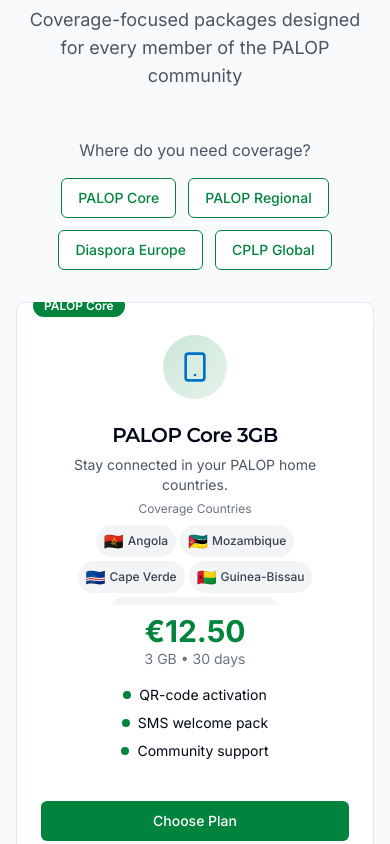
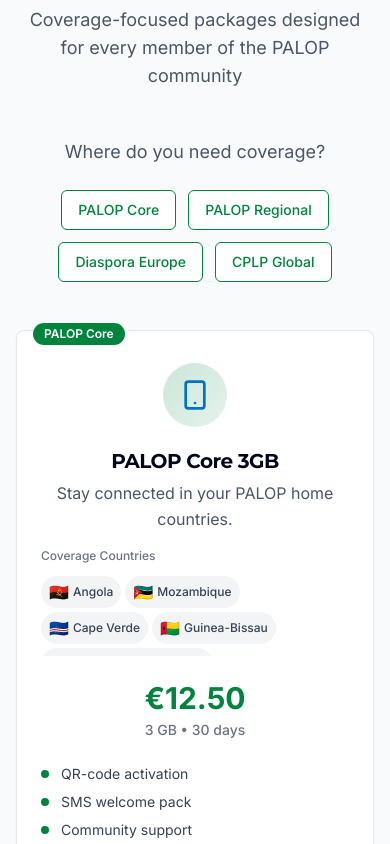
Before and after one commit to Turyto/palop-roam-connect, a React (Vite) app: page / in a window 390 px wide. Shown: the part 1220-2064 px from the top of the page. Built offline with nearby package versions, Linux system fonts and the light colour scheme.

Commit message:
Refactor: Improve plan card design and UX
- Implemented a responsive grid layout for plan cards.
- Fixed text alignment and truncation issues.
- Ensured card consistency with min-height and consistent spacing.
- Added hover states and improved overall UX polish.

```diff
--- a/package.json
+++ b/package.json
@@ -40,6 +40,7 @@
     "@radix-ui/react-toggle-group": "^1.1.0",
     "@radix-ui/react-tooltip": "^1.1.4",
     "@supabase/supabase-js": "^2.50.0",
+    "@tailwindcss/line-clamp": "^0.4.4",
     "@tanstack/react-query": "^5.56.2",
     "@types/file-saver": "^2.0.7",
     "class-variance-authority": "^0.7.1",
--- a/src/components/PlanCards.tsx
+++ b/src/components/PlanCards.tsx
@@ -1,7 +1,6 @@
 
 import { Button } from "@/components/ui/button";
 import { Card, CardContent, CardDescription, CardFooter, CardHeader, CardTitle } from "@/components/ui/card";
-import { Carousel, CarouselContent, CarouselItem, CarouselNext, CarouselPrevious } from "@/components/ui/carousel";
 import { Badge } from "@/components/ui/badge";
 import { Smartphone, Users, Briefcase, Globe } from "lucide-react";
 import { Link } from "react-router-dom";
@@ -81,14 +80,14 @@ const CoverageFilter = ({ onFilterSelect }: { onFilterSelect: (clusterId: string
   ];
 
   return (
-    <div className="mb-8">
-      <p className="text-center text-gray-600 mb-4">Where do you need coverage?</p>
+    <div className="mb-12">
+      <p className="text-center text-gray-600 mb-6 text-lg">Where do you need coverage?</p>
       <div className="flex flex-wrap justify-center gap-3">
         {clusters.map((cluster) => (
           <Button
             key={cluster.id}
             variant="outline"
-            className="border-palop-green text-palop-green hover:bg-palop-green/10"
+            className="border-palop-green text-palop-green hover:bg-palop-green hover:text-white transition-all duration-200"
             onClick={() => onFilterSelect(cluster.id)}
           >
             {cluster.name}
@@ -117,20 +116,16 @@ const PlanCards = () => {
 
         <CoverageFilter onFilterSelect={handleFilterSelect} />
 
+        {/* Responsive Grid Layout */}
         <div className="max-w-7xl mx-auto">
-          <Carousel
-            opts={{
-              align: "start",
-              loop: true,
-            }}
-            className="w-full"
-          >
-            <CarouselContent className="-ml-2 md:-ml-4">
+          <div className="grid grid-cols-1 md:grid-cols-2 lg:grid-cols-3 xl:grid-cols-4 gap-6">
             {plans.map((plan) => (
-                <CarouselItem key={plan.id} className="pl-2 md:pl-4 basis-full md:basis-1/2 lg:basis-1/3">
               <Card
+                key={plan.id}
                 id={`plan-${plan.id}`}
-                    className={`h-full card-hover ${plan.popular ? 'border-2 border-palop-green shadow-lg' : ''} relative`}
+                className={`h-full transition-all duration-300 hover:shadow-xl hover:-translate-y-1 hover:border-palop-green/30 ${
+                  plan.popular ? 'border-2 border-palop-green shadow-lg scale-105 lg:scale-100' : 'border border-gray-200'
+                } relative flex flex-col`}
               >
                 {plan.popular && (
                   <div className="absolute -top-3 right-4 bg-palop-green text-white px-3 py-1 text-xs font-bold rounded-full z-10">
@@ -138,22 +133,27 @@ const PlanCards = () => {
                   </div>
                 )}
 
-                    <Badge className={`absolute -top-2 left-4 ${plan.badgeColor} text-white text-xs z-10`}>
+                <Badge className={`absolute -top-2 left-4 ${plan.badgeColor} text-white text-xs z-10 font-semibold`}>
                   {plan.clusterName}
                 </Badge>
 
-                    <CardHeader className="text-center pb-2 pt-8">
+                <CardHeader className="text-center pb-4 pt-8 flex-shrink-0">
                   <div className={`w-16 h-16 mx-auto mb-4 rounded-full bg-gradient-to-br ${plan.color} flex items-center justify-center text-palop-blue`}>
                     {plan.icon}
                   </div>
-                      <CardTitle className="text-xl">{plan.title}</CardTitle>
-                      <CardDescription className="text-gray-600 mb-2">{plan.tagline}</CardDescription>
+                  <CardTitle className="text-xl font-bold leading-tight">{plan.title}</CardTitle>
+                  <CardDescription className="text-gray-600 text-base leading-relaxed line-clamp-2">
+                    {plan.tagline}
+                  </CardDescription>
+                </CardHeader>
 
-                      {/* Coverage Countries */}
-                      <div className="mb-4">
-                        <p className="text-xs text-gray-500 mb-2">Coverage Countries</p>
-                        <div className="flex flex-wrap gap-1 justify-center max-h-20 overflow-y-auto">
-                          {plan.countries.slice(0, 8).map((country) => (
+                <CardContent className="flex-grow px-6">
+                  {/* Coverage Countries - Fixed Height Container */}
+                  <div className="mb-6">
+                    <p className="text-xs text-gray-500 mb-3 font-medium">Coverage Countries</p>
+                    <div className="h-20 overflow-y-auto">
+                      <div className="flex flex-wrap gap-1">
+                        {plan.countries.slice(0, 12).map((country) => (
                           <CountryFlagChip
                             key={country.code}
                             name={country.name}
@@ -161,50 +161,54 @@ const PlanCards = () => {
                             size="sm"
                           />
                         ))}
-                          {plan.countries.length > 8 && (
-                            <span className="text-xs text-gray-500 self-center">
-                              +{plan.countries.length - 8} more
+                        {plan.countries.length > 12 && (
+                          <span className="text-xs text-gray-500 self-center bg-gray-100 px-2 py-1 rounded-full font-medium">
+                            +{plan.countries.length - 12} more
                           </span>
                         )}
                       </div>
                     </div>
-                    </CardHeader>
-
-                    <CardContent className="text-center flex-grow">
-                      <div className="mb-4">
-                        <div className="text-3xl font-bold text-palop-green">€{plan.price}</div>
-                        <div className="text-sm text-gray-500">{plan.data} • {plan.duration}</div>
                   </div>
 
+                  {/* Pricing */}
+                  <div className="text-center mb-6">
+                    <div className="text-3xl font-bold text-palop-green">€{plan.price}</div>
+                    <div className="text-sm text-gray-500 mt-1 font-medium">{plan.data} • {plan.duration}</div>
+                  </div>
+
+                  {/* Features */}
                   <ul className="space-y-2 text-sm">
                     {plan.features.map((feature, index) => (
-                          <li key={index} className="flex items-center justify-center">
-                            <div className="w-2 h-2 bg-palop-green rounded-full mr-2"></div>
-                            {feature}
+                      <li key={index} className="flex items-center">
+                        <div className="w-2 h-2 bg-palop-green rounded-full mr-3 flex-shrink-0"></div>
+                        <span className="text-gray-700">{feature}</span>
                       </li>
                     ))}
                   </ul>
                 </CardContent>
 
-                    <CardFooter className="pt-4">
-                      <Button className="w-full bg-palop-green hover:bg-palop-green/90" asChild>
+                <CardFooter className="pt-4 pb-6 px-6 mt-auto">
+                  <Button
+                    className="w-full bg-palop-green hover:bg-palop-green/90 transition-colors duration-200 font-semibold"
+                    asChild
+                  >
                     <Link to={`/plans?cluster=${plan.id}`}>Choose Plan</Link>
                   </Button>
                 </CardFooter>
               </Card>
-                </CarouselItem>
             ))}
-            </CarouselContent>
-            <CarouselPrevious className="hidden md:flex" />
-            <CarouselNext className="hidden md:flex" />
-          </Carousel>
+          </div>
         </div>
 
         <div className="text-center mt-12">
-          <p className="text-gray-600 mb-6">
+          <p className="text-gray-600 mb-6 text-base max-w-3xl mx-auto">
             Each plan includes the best local networks in covered countries to keep you connected wherever you are.
           </p>
-          <Button variant="outline" className="border-palop-green text-palop-green hover:bg-palop-green/10" asChild>
+          <Button
+            variant="outline"
+            className="border-palop-green text-palop-green hover:bg-palop-green hover:text-white transition-all duration-200 font-semibold"
+            asChild
+          >
             <Link to="/plans">Compare All Plans</Link>
           </Button>
         </div>
--- a/tailwind.config.ts
+++ b/tailwind.config.ts
@@ -1,4 +1,3 @@
-
 import type { Config } from "tailwindcss";
 
 export default {
@@ -119,5 +118,5 @@ export default {
 			}
 		}
 	},
-	plugins: [require("tailwindcss-animate")],
+	plugins: [require("tailwindcss-animate"), require('@tailwindcss/line-clamp')],
 } satisfies Config;
```
Also changed, not shown: 1 other file (tests, documents, lock files or other folders). Lines whose indentation alone changed are shown as unchanged.
